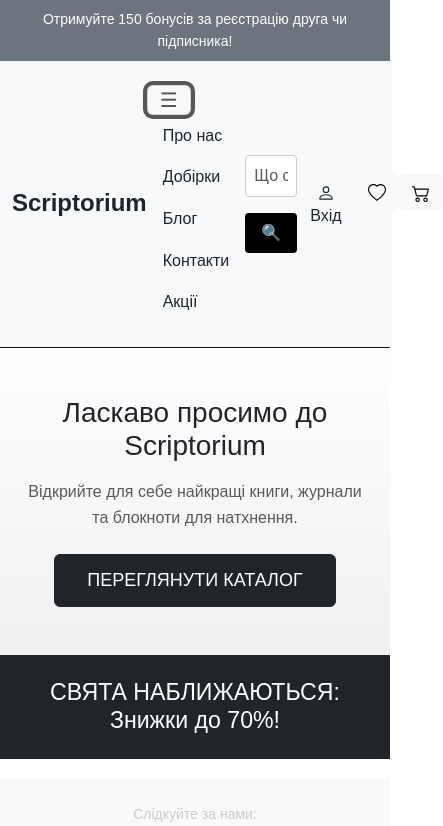
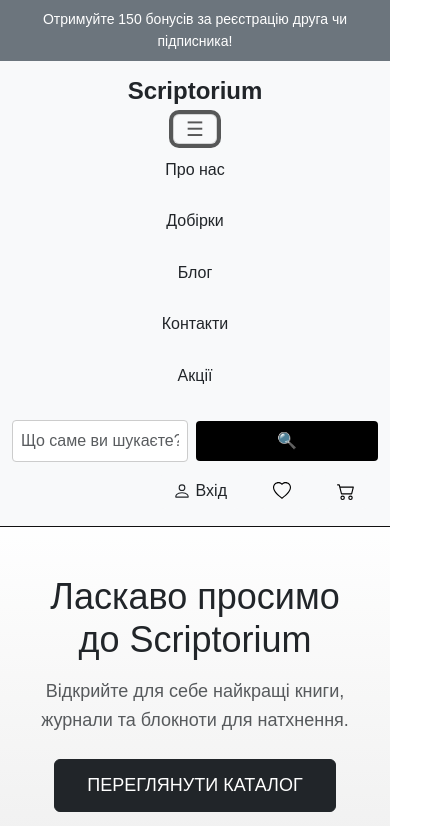
Before and after one commit to VeraShkurenko/BookSite, a plain HTML site: page index.html in a window 390 px wide. Both pictures are taken after a click on the button "Toggle navigation". Shown: the top 826 px of the page, 443 px wide, since content can reach past the window. Drawn offline with nearby package versions, Linux system fonts and the light colour scheme.

Commit message:
адаптив для хедера

```diff
--- a/style.css
+++ b/style.css
@@ -5,6 +5,8 @@ body {
     line-height: 1.6;
     overflow-x: hidden;
 }
+
+
 
 h1, h2, h3 {
     margin: 0;
@@ -253,7 +255,7 @@ footer ul li a:hover {
     padding: 0 0.875rem
 }
 
-@media (max-width: 768px) {
+/* @media (max-width: 768px) {
     header .search {
         flex-direction: column;
     }
@@ -274,4 +276,157 @@ footer ul li a:hover {
     .promo p {
         font-size: 16px;
     }
+} */
+body {
+    font-family: Arial, sans-serif;
+    margin: 0;
+    padding: 0;
+    line-height: 1.6;
+    overflow-x: hidden;
 }
+
+h1, h2, h3 {
+    margin: 0;
+}
+
+a {
+    text-decoration: none;
+    transition: color 0.3s ease;
+}
+
+a:hover {
+    color: #007bff;
+}
+
+@keyframes fadeIn {
+    from {
+        opacity: 0;
+        transform: translateY(20px);
+    }
+    to {
+        opacity: 1;
+        transform: translateY(0);
+    }
+}
+
+header {
+    border-bottom: #111 solid 0.8px;
+    box-shadow: 0 2px 4px rgba(0, 0, 0, 0.1);
+    animation: fadeIn 0.8s ease-out;
+}
+
+header .logo {
+    font-size: 24px;
+    font-weight: bold;
+    color: #111;
+    transition: transform 0.3s ease, color 0.3s ease;
+}
+
+header .logo:hover {
+    transform: scale(1.1);
+    color: #007bff;
+}
+
+header .navbar .nav-item .nav-link {
+    color: #111;
+    padding: 0.5rem 1rem;
+    position: relative;
+    transition: color 0.3s ease;
+}
+
+header .navbar .nav-item .nav-link::after {
+    content: '';
+    position: absolute;
+    left: 50%;
+    bottom: -4px;
+    width: 0;
+    height: 2px;
+    background-color: #007bff;
+    transition: width 0.3s ease, left 0.3s ease;
+}
+
+header .navbar .nav-item .nav-link:hover {
+    color: #007bff;
+}
+
+header .navbar .nav-item .nav-link:hover::after {
+    width: 100%;
+    left: 0;
+}
+
+header .search input {
+    border-radius: 0.25rem;
+    padding: 0.5rem;
+    border: 1px solid #ccc;
+    outline: none;
+    transition: border-color 0.3s ease, box-shadow 0.3s ease;
+}
+
+header .search input:focus {
+    border-color: #007bff;
+    box-shadow: 0 0 5px rgba(0, 123, 255, 0.5);
+}
+
+header .search button {
+    padding: 0.5rem 1rem;
+    background-color: #000;
+    color: #fff;
+    border: none;
+    border-radius: 0.25rem;
+    cursor: pointer;
+}
+
+@media (max-width: 768px) {
+    header .container {
+        flex-direction: column;
+        align-items: center;
+    }
+
+    header .logo {
+        margin-bottom: 10px;
+        text-align: center;
+    }
+
+    header .navbar {
+        width: 100%;
+    }
+
+    header .navbar .nav-item {
+        text-align: center;
+        margin: 5px 0;
+    }
+
+    header .search {
+        width: 100%;
+        justify-content: center;
+        margin-top: 10px;
+    }
+
+    header .search input,
+    header .search button {
+        width: 80%;
+        margin: 0 auto;
+    }
+
+    .navbar-toggler {
+        margin: 0 auto;
+    }
+
+    .navbar-collapse {
+        width: 100%;
+        text-align: center;
+    }
+
+    .links-in-head {
+        display: flex;
+        justify-content: flex-end;
+        width: 100%;
+        margin-top: 10px;
+    }
+
+    .links-in-head .enter-in-account,
+    .links-in-head .favorite,
+    .links-in-head .cart {
+        margin: 0 10px;
+    }
+}
```
Also changed, not shown: popup.html (+16 -41 lines), registration.html (added, +51 -0 lines).
